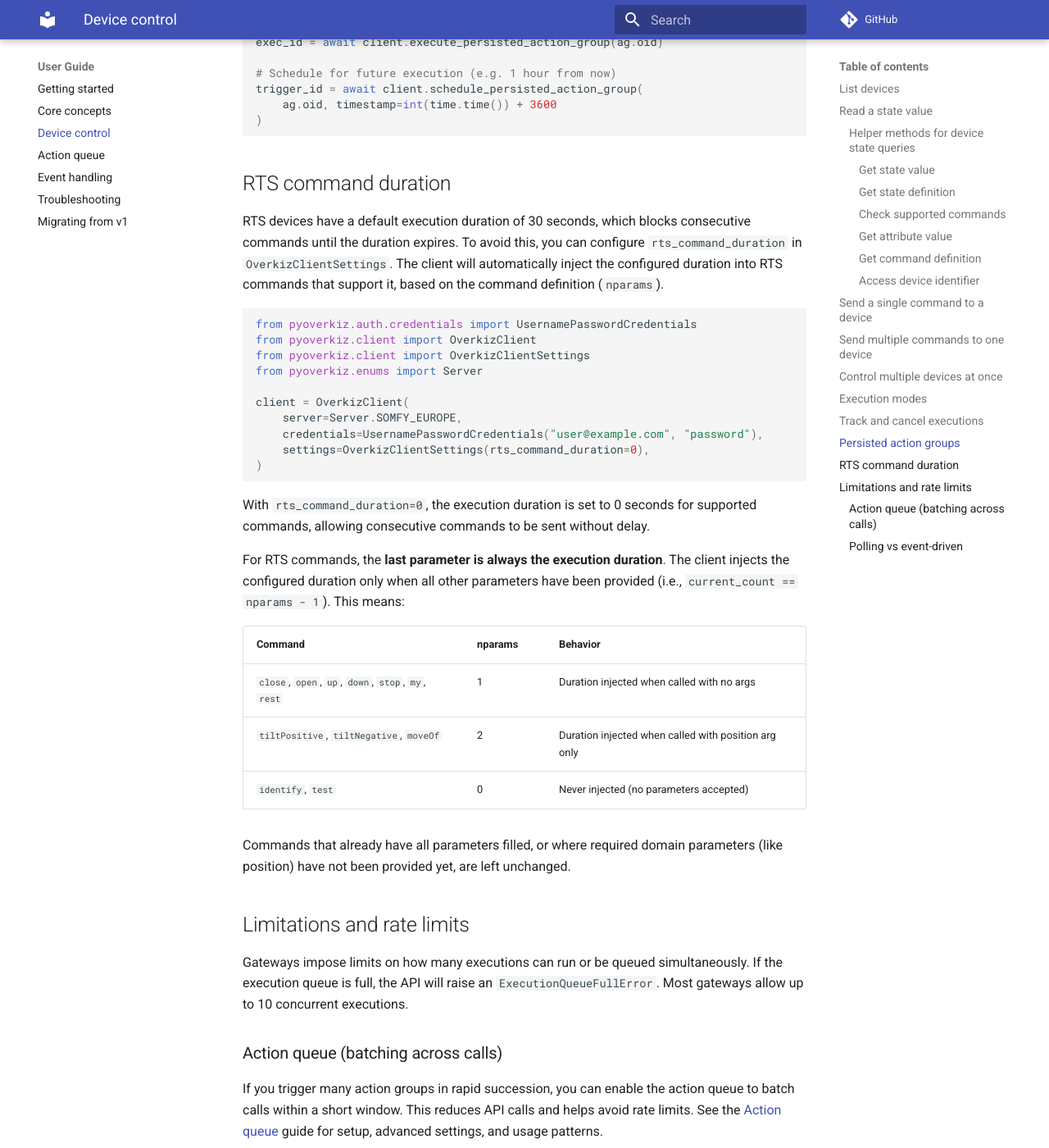
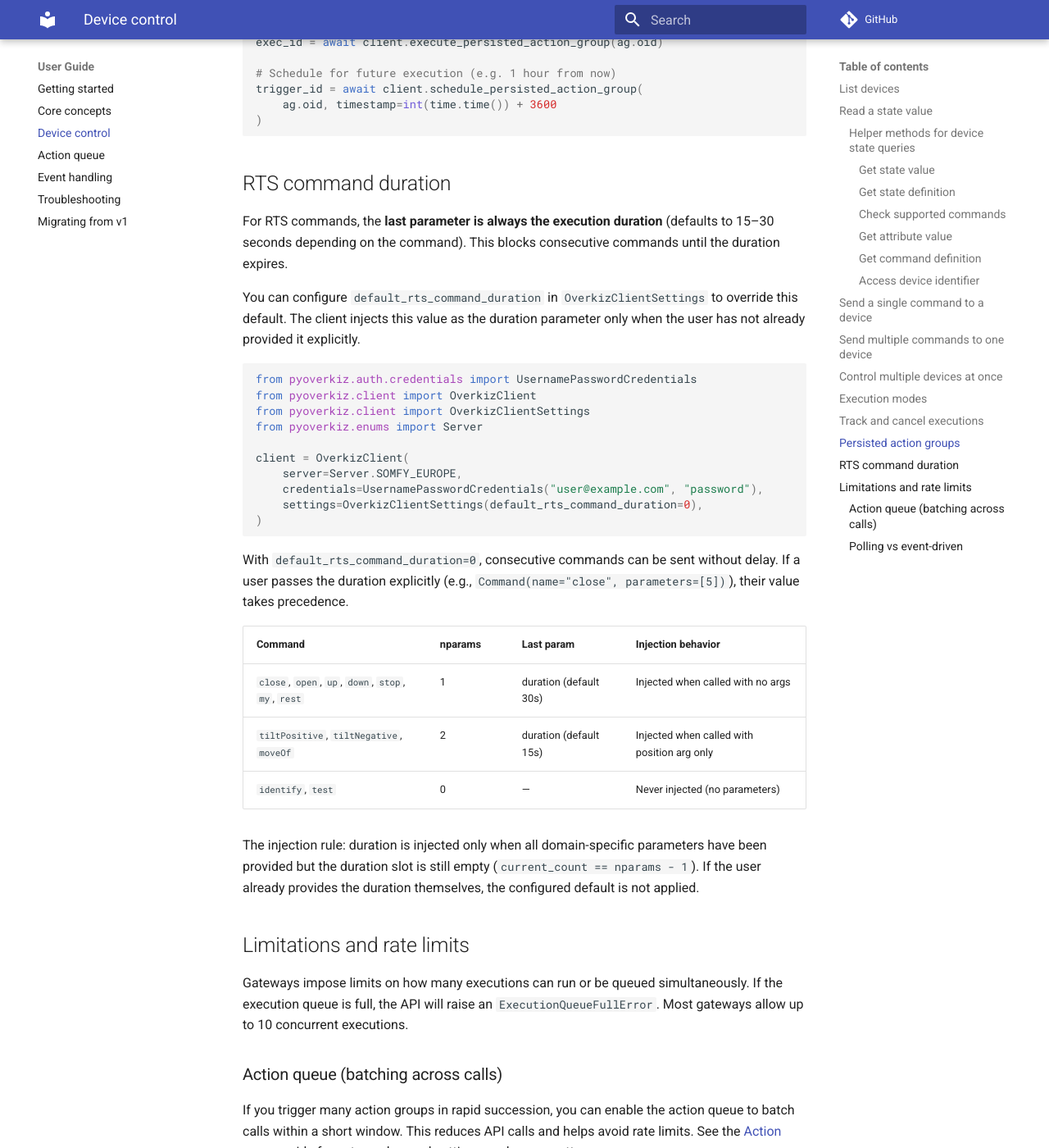
Before and after one commit to iMicknl/python-overkiz-api, an MkDocs documentation site: the page built from docs/device-control.md, in a window 1280 px wide and 1400 px high, scrolled down 5876 px. Shown: the whole window at 82% size. Built offline with MkDocs 1.6.1 and Material for MkDocs 9.7.7, drawn with Linux system fonts in a browser that asks for light colours; comment, search, counter and statistics services are not loaded.

Commit message:
Rename rts_command_duration to default_rts_command_duration
Makes semantics explicit: this is a default that is only injected when
the user has not provided the duration parameter themselves. If a user
passes the duration explicitly in their Command parameters, their value
takes precedence.

Also updates documentation to clarify:
- The default execution duration is 15s for tilt commands, 30s for movement
- The setting acts as an override for these defaults
- User-provided duration is never overwritten

````diff
--- a/docs/device-control.md
+++ b/docs/device-control.md
@@ -294,7 +294,9 @@ trigger_id = await client.schedule_persisted_action_group(
 
 ## RTS command duration
 
-RTS devices have a default execution duration of 30 seconds, which blocks consecutive commands until the duration expires. To avoid this, you can configure `rts_command_duration` in `OverkizClientSettings`. The client will automatically inject the configured duration into RTS commands that support it, based on the command definition (`nparams`).
+For RTS commands, the **last parameter is always the execution duration** (defaults to 15–30 seconds depending on the command). This blocks consecutive commands until the duration expires.
+
+You can configure `default_rts_command_duration` in `OverkizClientSettings` to override this default. The client injects this value as the duration parameter only when the user has not already provided it explicitly.
 
 ```python
 from pyoverkiz.auth.credentials import UsernamePasswordCredentials
@@ -305,21 +307,19 @@ from pyoverkiz.enums import Server
 client = OverkizClient(
     server=Server.SOMFY_EUROPE,
     credentials=UsernamePasswordCredentials("user@example.com", "password"),
-    settings=OverkizClientSettings(rts_command_duration=0),
+    settings=OverkizClientSettings(default_rts_command_duration=0),
 )
 ```
 
-With `rts_command_duration=0`, the execution duration is set to 0 seconds for supported commands, allowing consecutive commands to be sent without delay.
+With `default_rts_command_duration=0`, consecutive commands can be sent without delay. If a user passes the duration explicitly (e.g., `Command(name="close", parameters=[5])`), their value takes precedence.
 
-For RTS commands, the **last parameter is always the execution duration**. The client injects the configured duration only when all other parameters have been provided (i.e., `current_count == nparams - 1`). This means:
+| Command | nparams | Last param | Injection behavior |
+|---------|---------|------------|--------------------|
+| `close`, `open`, `up`, `down`, `stop`, `my`, `rest` | 1 | duration (default 30s) | Injected when called with no args |
+| `tiltPositive`, `tiltNegative`, `moveOf` | 2 | duration (default 15s) | Injected when called with position arg only |
+| `identify`, `test` | 0 | — | Never injected (no parameters) |
 
-| Command | nparams | Behavior |
-|---------|---------|----------|
-| `close`, `open`, `up`, `down`, `stop`, `my`, `rest` | 1 | Duration injected when called with no args |
-| `tiltPositive`, `tiltNegative`, `moveOf` | 2 | Duration injected when called with position arg only |
-| `identify`, `test` | 0 | Never injected (no parameters accepted) |
-
-Commands that already have all parameters filled, or where required domain parameters (like position) have not been provided yet, are left unchanged.
+The injection rule: duration is injected only when all domain-specific parameters have been provided but the duration slot is still empty (`current_count == nparams - 1`). If the user already provides the duration themselves, the configured default is not applied.
 
 ## Limitations and rate limits
 
````
Also changed, not shown: docs/migration-v2.md (+1 -1 lines), 4 other files.
